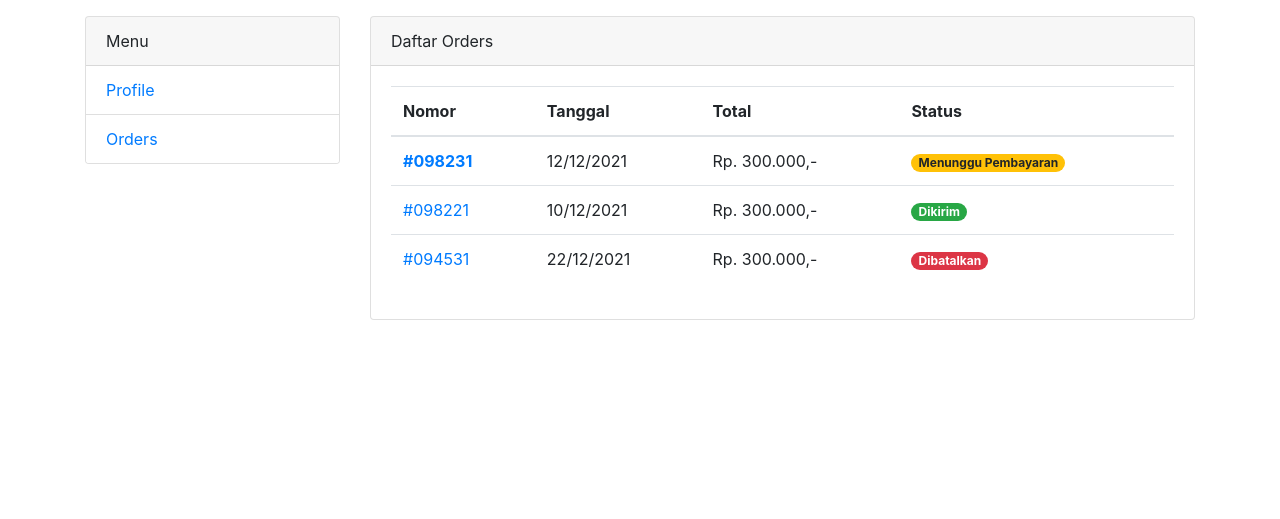
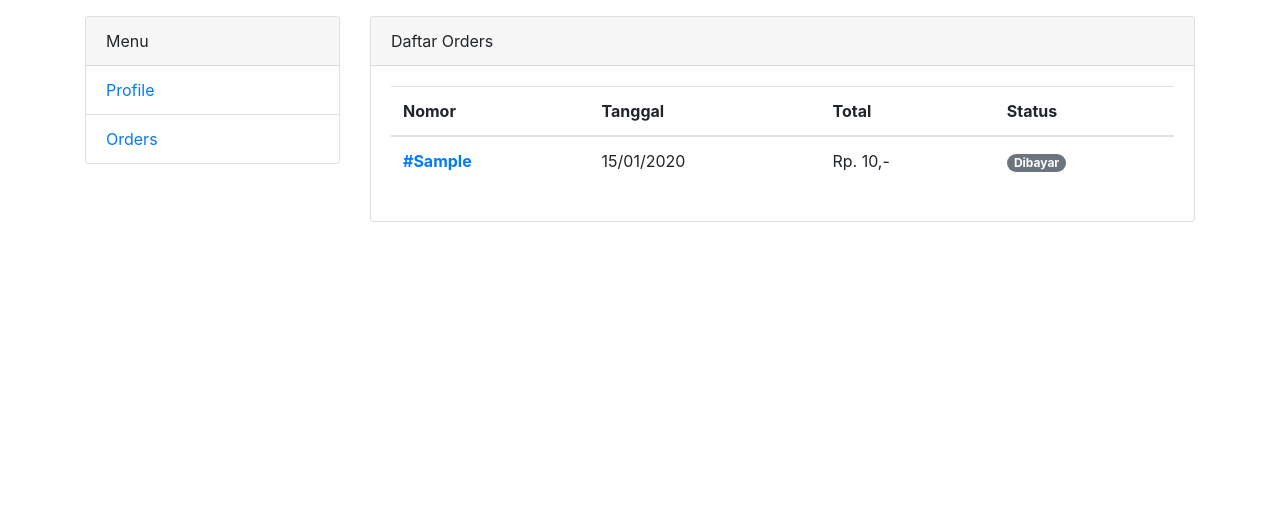
Before and after one commit to DedeSnrwn13/ci-shop, a CodeIgniter app: page /database/myorder in a window 1280 px wide. Shown: the part 56-575 px from the top of the page. Run offline with CodeIgniter, Linux system fonts and the light colour scheme; the visitor is signed in with stand-in values (Sample User, id 1); tables that the repository leaves empty or names only in its code hold one stand-in row (values such as "Sample post"); some libraries are stand-ins or nearby versions.

Commit message:
Menampilkan Data Order pada Halaman My Order

```diff
--- /dev/null
+++ b/application/views/layouts/_status.php
@@ -0,0 +1,21 @@
+<?php
+
+	if ($status == 'waiting') {
+		$badge_status = 'badge-primary';
+		$status = 'Menunggu Pembayaran';
+	} elseif ($status == 'paid') {
+		$badge_status = 'badge-secondary';
+		$status = 'Dibayar';
+	} elseif ($status == 'delivered') {
+		$badge_status = 'badge-success';
+		$status = 'Dikirim';
+	} else {
+		$badge_status = 'badge-danger';
+		$status = 'Dibatalkan';
+	}
+
+?>
+
+<?php if ($status) : ?>
+	<span class="badge badge-pill <?= $badge_status ?>"><?= $status ?></span>
+<?php endif; ?>
--- a/application/views/pages/myorder/index.php
+++ b/application/views/pages/myorder/index.php
@@ -17,44 +17,20 @@
 							</tr>
 						</thead>
 						<tbody>
+							<?php foreach($content as $row) : ?>
 							<tr>
 								<td>
-							<a href="/orders-detail.html"
-							><strong> #098231</strong></a
+									<a href="<?= $row->invoice ?>"
+									><strong> #<?= $row->invoice ?></strong></a
 									>
 								</td>
-						<td>12/12/2021</td>
-						<td>Rp. 300.000,-</td>
+								<td><?= str_replace('-', '/', date('d-m-Y', strtotime($row->date))) ?></td>
+								<td>Rp. <?= number_format($row->total, 0, ',', '.') ?>,-</td>
 								<td>
-							<span class="badge badge-pill badge-warning"
-							>Menunggu Pembayaran</span
-							>
+									<?php $this->load->view('layouts/_status', ['status' => $row->status]); ?>
 								</td>
 							</tr>
-						<tr>
-						<td>
-							<a href="/orders-detail.html">#098221</a>
-						</td>
-						<td>10/12/2021</td>
-						<td>Rp. 300.000,-</td>
-						<td>
-							<span class="badge badge-pill badge-success"
-							>Dikirim</span
-							>
-						</td>
-						</tr>
-						<tr>
-						<td>
-							<a href="/orders-detail.html">#094531</a>
-						</td>
-						<td>22/12/2021</td>
-						<td>Rp. 300.000,-</td>
-						<td>
-							<span class="badge badge-pill badge-danger"
-							>Dibatalkan</span
-							>
-						</td>
-						</tr>
+							<?php endforeach; ?>
 						</tbody>
 					</table>
 				</div>
```
Lines whose indentation alone changed are shown as unchanged.
